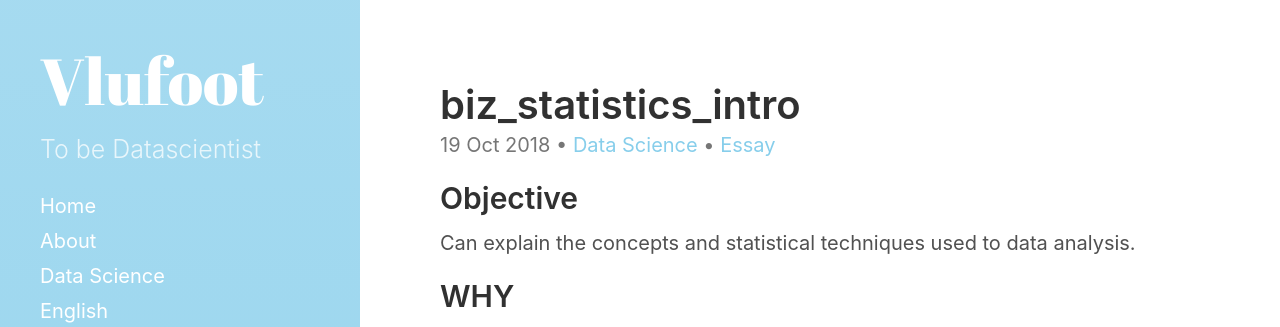
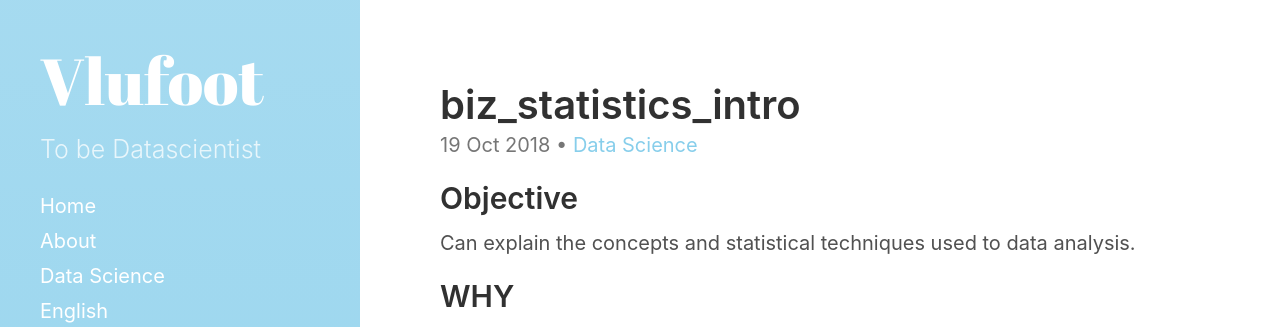
Before and after one commit to vlufoot/vlufoot.github.io, a Jekyll site: the page built from _posts/2018-10-19-datascience-statics1.md, in a window 1280 px wide. Shown: the top 327 px of the page. Built offline with Jekyll 4.4.1, drawn with Linux system fonts in a browser that asks for light colours.

Commit message:
Update 2018-10-19-datascience-statics1.md

```diff
--- a/_posts/2018-10-19-datascience-statics1.md
+++ b/_posts/2018-10-19-datascience-statics1.md
@@ -4,7 +4,6 @@ title: "biz_statistics_intro"
 excerpt_separator: "<!--more-->"
 categories:
   - Data Science
-  - Essay
 tags:
   - Basic Statistics
 ---
```
